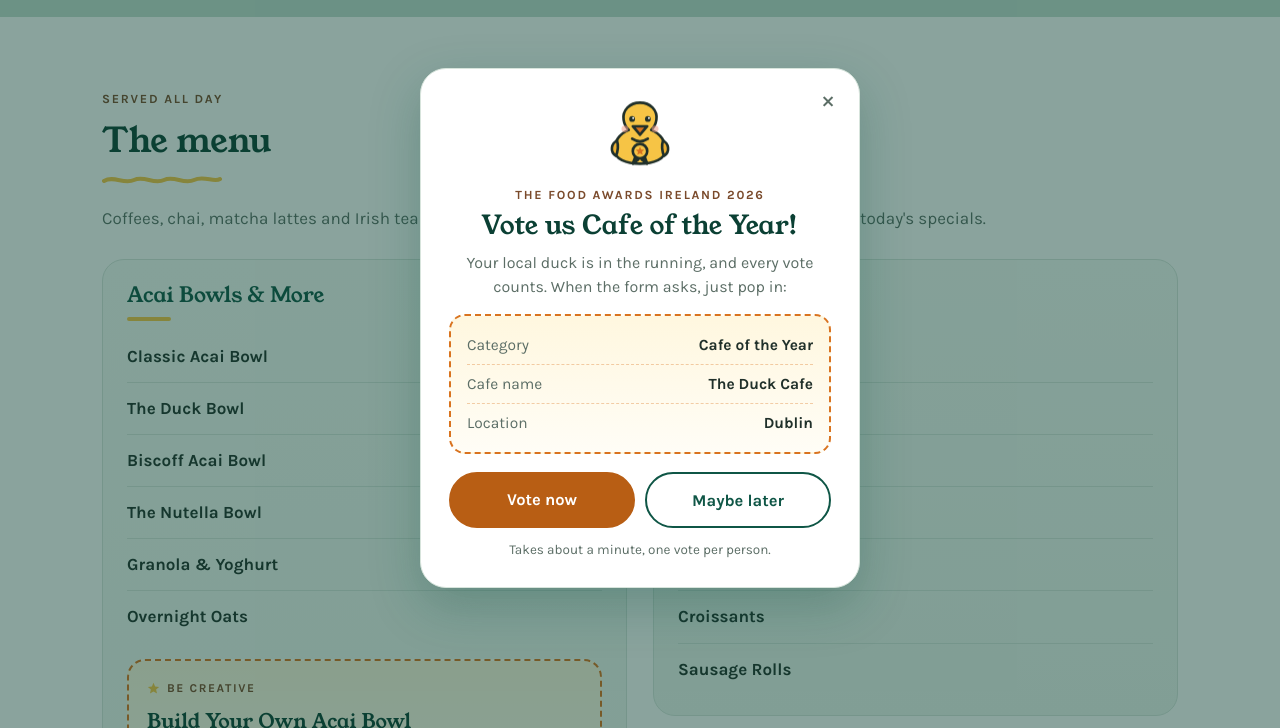
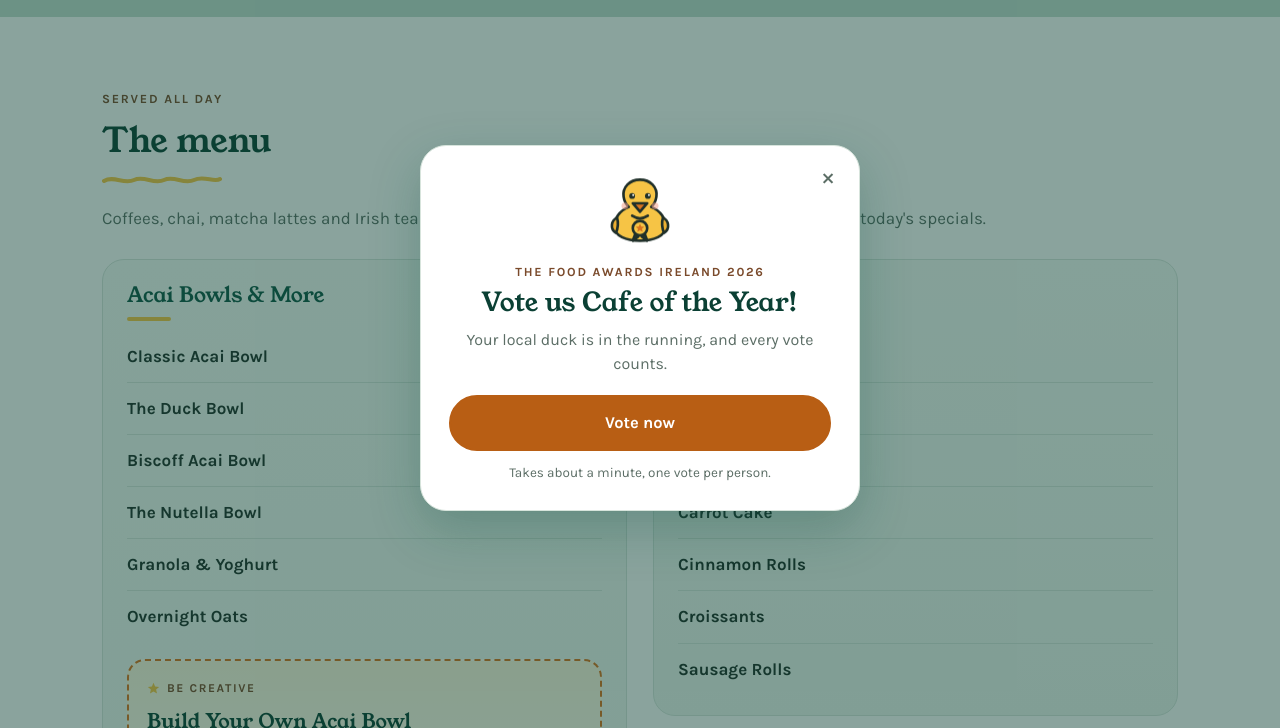
Before and after one commit to niek-zrh/webpages, a plain HTML site: page theduckcafe/index.html in a window 1280 px wide. Both pictures are taken after a click on the link "Menu". Shown: the part 728-1456 px from the top of the page. Drawn offline with Linux system fonts and the light colour scheme.

Commit message:
tweaks to little duck

```diff
--- a/theduckcafe/index.html
+++ b/theduckcafe/index.html
@@ -1076,14 +1076,6 @@ address{font-style:normal;margin-bottom:14px}
   color:#0B4034;font-size:clamp(22px,3vw,26px);margin:0 0 10px;
 }
 .dv-copy{color:#5C6E66;font-size:16px;margin:0 0 14px}
-.dv-details{
-  border:2px dashed #D9731F;border-radius:16px;text-align:left;
-  background:linear-gradient(180deg,#FFF7DF 0%,#FFFDF6 100%);padding:10px 16px;
-}
-.dv-row{display:flex;justify-content:space-between;align-items:baseline;gap:14px;margin:0;padding:7px 0;font-size:15.5px}
-.dv-row + .dv-row{border-top:1px dashed rgba(217,115,31,.35)}
-.dv-row span{color:#5C6E66}
-.dv-row b{color:#20302A;font-weight:700;text-align:right}
 .dv-btns{display:flex;gap:10px;flex-wrap:wrap;justify-content:center;margin:18px 0 0}
 .dv-btn{
   display:inline-flex;align-items:center;justify-content:center;flex:1 1 140px;
@@ -1093,8 +1085,6 @@ address{font-style:normal;margin-bottom:14px}
   transition:background .18s,border-color .18s,color .18s;
 }
 .dv-btn:hover{background:#9C4F10;border-color:#9C4F10;color:#FFFFFF}
-.dv-btn.dv-ghost{background:transparent;border-color:#0F5646;color:#0F5646}
-.dv-btn.dv-ghost:hover{background:#0F5646;color:#FFFFFF}
 :where(.dv-btn,.dv-close){cursor:pointer}
 .dv-note{color:#5C6E66;font-size:13.5px;margin:12px 0 0}
 #dvThanks .dv-title{margin-top:8px}
@@ -1140,15 +1130,9 @@ address{font-style:normal;margin-bottom:14px}
     <div id="dvMain">
       <p class="dv-kicker" id="dvKicker"></p>
       <h2 class="dv-title" id="dvTitle"></h2>
-      <p class="dv-copy">Your local duck is in the running, and every vote counts. When the form asks, just pop in:</p>
-      <div class="dv-details">
-        <p class="dv-row"><span>Category</span><b id="dvCat"></b></p>
-        <p class="dv-row"><span>Cafe name</span><b id="dvCafe"></b></p>
-        <p class="dv-row"><span>Location</span><b id="dvLoc"></b></p>
-      </div>
+      <p class="dv-copy">Your local duck is in the running, and every vote counts.</p>
       <p class="dv-btns">
         <a class="dv-btn" id="dvVote" href="#" target="_blank" rel="noopener">Vote now</a>
-        <button class="dv-btn dv-ghost" id="dvLater" type="button">Maybe later</button>
       </p>
       <p class="dv-note" id="dvNote"></p>
     </div>
@@ -1169,11 +1153,9 @@ address{font-style:normal;margin-bottom:14px}
     link: "https://www.surveymonkey.com/r/FoodAwardsIreland",
     award: "The Food Awards Ireland 2026",
     category: "Cafe of the Year",
-    cafeName: "The Duck Cafe",
-    location: "Dublin",
-    closes: "2026-09-30",      /* TODO: e.g. "2026-08-31". Popup retires itself after this day. "" = no end date. */
+    closes: "2026-09-30",      /* Popup retires itself after this day. "" = no end date. */
     delayMs: 6000,   /* how long to wait before showing */
-    snoozeDays: 5    /* how long "Maybe later" hides it for */
+    snoozeDays: 5    /* how long closing the popup hides it for */
   };
   /* ---------------------------------------------- */
 
@@ -1221,9 +1203,6 @@ address{font-style:normal;margin-bottom:14px}
   function fill() {
     $("dvKicker").textContent = VOTE.award;
     $("dvTitle").textContent = "Vote us " + VOTE.category + "!";
-    $("dvCat").textContent = VOTE.category;
-    $("dvCafe").textContent = VOTE.cafeName;
-    $("dvLoc").textContent = VOTE.location;
     $("dvVote").href = VOTE.link;
     var note = "Takes about a minute, one vote per person.";
     $("dvNote").textContent = note;
@@ -1271,7 +1250,6 @@ address{font-style:normal;margin-bottom:14px}
   }
 
   $("dvClose").addEventListener("click", snooze);
-  $("dvLater").addEventListener("click", snooze);
   overlay.addEventListener("click", function (e) { if (e.target === overlay) { snooze(); } });
   $("dvVote").addEventListener("click", function () {
     writeState({ voted: true });
```
Also changed, not shown: 1 other file.
